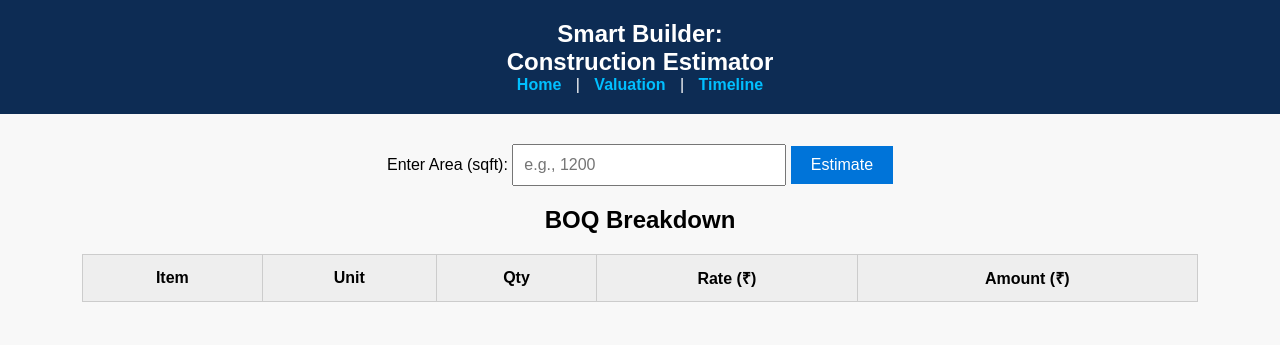
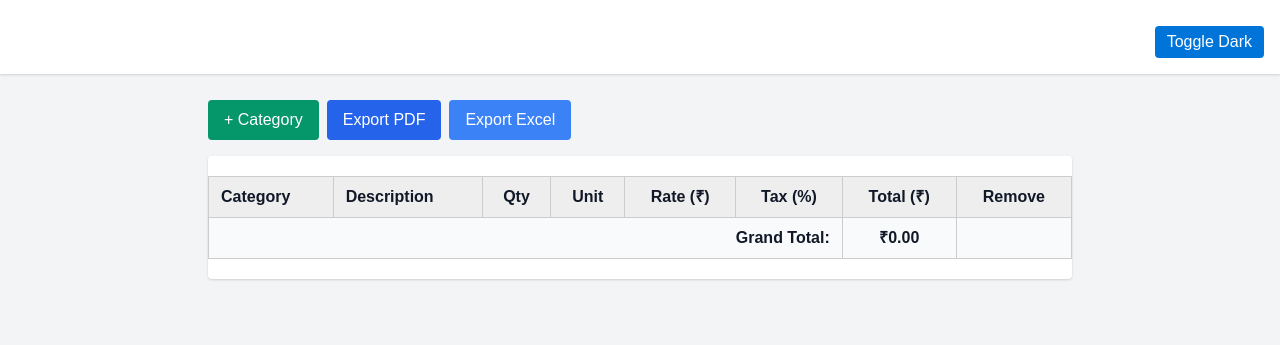
Before and after one commit to Kavin665/Smart-Builder-, a plain HTML site: page index.html in a window 1280 px wide. Drawn offline with nearby package versions, Linux system fonts and the light colour scheme.

Commit message:
Update index.html

```diff
--- a/index.html
+++ b/index.html
@@ -3,41 +3,52 @@
 <head>
   <meta charset="UTF-8" />
   <meta name="viewport" content="width=device-width, initial-scale=1.0"/>
-  <title>Smart Builder: Construction Estimator</title>
-  <link rel="stylesheet" href="style.css" />
+  <title>Smart Builder – BOQ Generator</title>
+  <link href="https://cdn.jsdelivr.net/npm/tailwindcss@2.2.19/dist/tailwind.min.css" rel="stylesheet">
+  <link href="style.css" rel="stylesheet">
 </head>
-<body>
-  <header>
-    <h1>Smart Builder: <br> Construction Estimator</h1>
-    <nav>
-      <a href="index.html">Home</a> |
-      <a href="pages/valuation.html">Valuation</a> |
-      <a href="pages/timeline.html">Timeline</a>
-    </nav>
+<body class="bg-gray-100 text-gray-900 dark:bg-gray-800 dark:text-gray-100">
+  <header class="p-4 bg-white dark:bg-gray-900 shadow flex justify-between">
+    <h1 class="text-2xl font-bold">BOQ Generator</h1>
+    <button id="dark-mode-toggle" class="px-3 py-1 border rounded">Toggle Dark</button>
   </header>
-
-  <main>
-    <label for="area">Enter Area (sqft):</label>
-    <input type="number" id="area" placeholder="e.g., 1200" />
-    <button onclick="estimateCost()">Estimate</button>
-
-    <h2 id="totalCost" class="highlight"></h2>
-
-    <h2>BOQ Breakdown</h2>
-    <table id="boqTable">
-      <thead>
-        <tr>
-          <th>Item</th>
-          <th>Unit</th>
-          <th>Qty</th>
-          <th>Rate (₹)</th>
-          <th>Amount (₹)</th>
-        </tr>
-      </thead>
-      <tbody></tbody>
-    </table>
+  <main class="p-4 max-w-4xl mx-auto">
+    <div class="flex space-x-2 mb-4">
+      <button id="add-category" class="bg-green-600 text-white px-4 py-2 rounded">+ Category</button>
+      <button id="export-pdf" class="bg-blue-600 text-white px-4 py-2 rounded">Export PDF</button>
+      <button id="export-xlsx" class="bg-blue-500 text-white px-4 py-2 rounded">Export Excel</button>
+    </div>
+    <div id="boq-container" class="overflow-x-auto bg-white dark:bg-gray-900 rounded shadow">
+      <table class="min-w-full divide-y divide-gray-200 dark:divide-gray-700">
+        <thead class="bg-gray-50 dark:bg-gray-800">
+          <tr>
+            <th class="px-3 py-2 text-left">Category</th>
+            <th class="px-3 py-2 text-left">Description</th>
+            <th class="px-3 py-2">Qty</th>
+            <th class="px-3 py-2">Unit</th>
+            <th class="px-3 py-2">Rate (₹)</th>
+            <th class="px-3 py-2">Tax (%)</th>
+            <th class="px-3 py-2">Total (₹)</th>
+            <th class="px-3 py-2">Remove</th>
+          </tr>
+        </thead>
+        <tbody id="boq-body" class="divide-y divide-gray-200 dark:divide-gray-700">
+          <!-- Dynamic rows here -->
+        </tbody>
+        <tfoot class="bg-gray-50 dark:bg-gray-800">
+          <tr>
+            <td colspan="6" class="px-3 py-2 font-semibold text-right">Grand Total:</td>
+            <td class="px-3 py-2 font-bold">₹<span id="grand-total">0.00</span></td>
+            <td></td>
+          </tr>
+        </tfoot>
+      </table>
+    </div>
   </main>
-
+  <!-- Dependencies -->
+  <script src="https://cdn.jsdelivr.net/npm/jspdf@2.5.1/dist/jspdf.umd.min.js"></script>
+  <script src="https://cdn.jsdelivr.net/npm/html2canvas@1.4.1/dist/html2canvas.min.js"></script>
+  <script src="https://cdn.jsdelivr.net/npm/xlsx@0.18.5/dist/xlsx.full.min.js"></script>
   <script src="script.js"></script>
 </body>
 </html>
```
